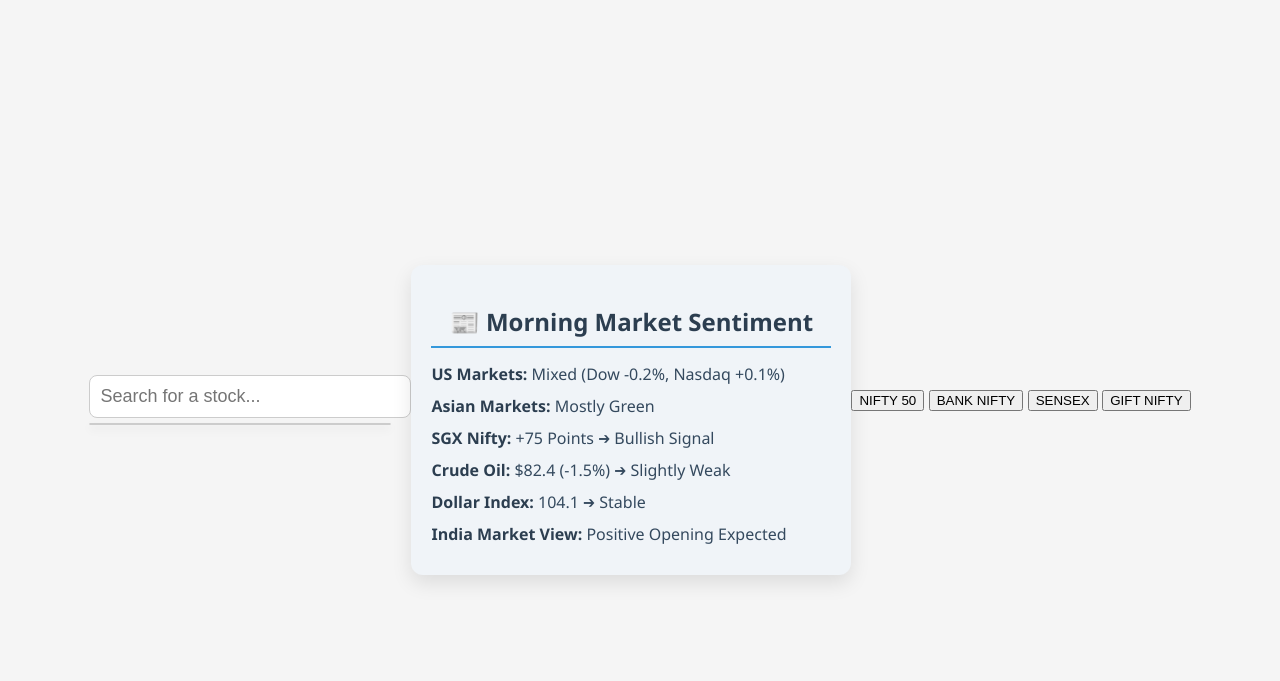
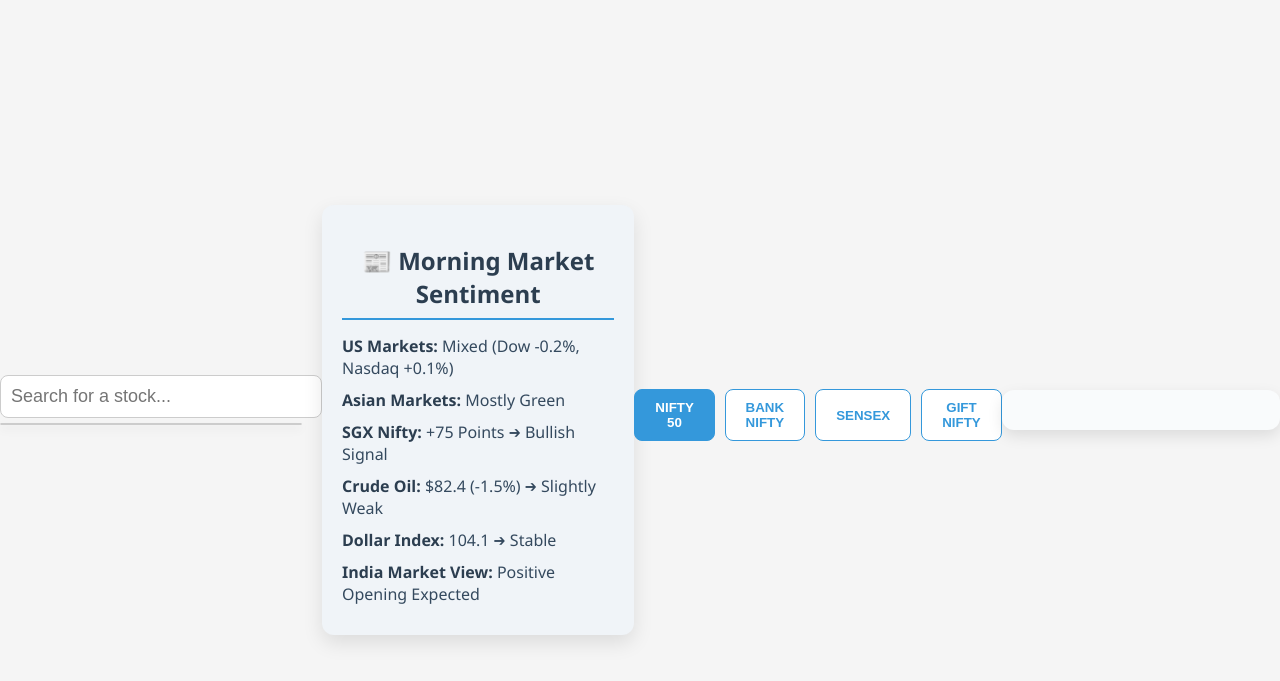
Before and after one commit to MrTradeBuddy/stock-analysis, a FastAPI app: page / in a window 1280 px wide. Shown: the top 681 px of the page. Run offline with FastAPI, Linux system fonts and the light colour scheme.

Commit message:
Update style.css

```diff
--- a/static/style.css
+++ b/static/style.css
@@ -71,3 +71,40 @@ input[type="text"] {
     font-weight: bold;
     color: #2c3e50;
 }
+.market-tabs {
+    display: flex;
+    justify-content: center;
+    margin-top: 30px;
+    gap: 10px;
+}
+
+.tab-button {
+    padding: 10px 20px;
+    border: 1px solid #3498db;
+    border-radius: 8px;
+    background-color: #fff;
+    color: #3498db;
+    font-weight: bold;
+    cursor: pointer;
+    transition: 0.3s;
+}
+
+.tab-button:hover {
+    background-color: #3498db;
+    color: white;
+}
+
+.tab-button.active {
+    background-color: #3498db;
+    color: white;
+}
+
+.market-data-container {
+    margin-top: 20px;
+    padding: 20px;
+    width: 350px;
+    background: #f9fbfc;
+    border-radius: 12px;
+    box-shadow: 0px 6px 15px rgba(0, 0, 0, 0.1);
+    text-align: center;
+}
```
